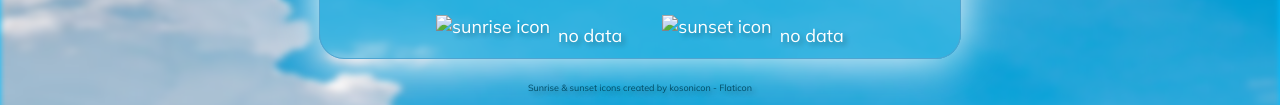
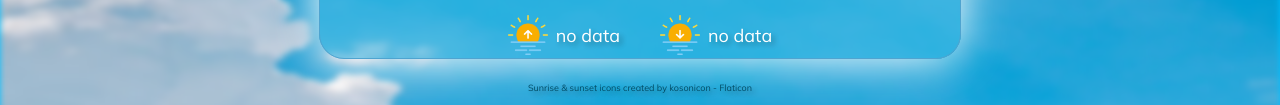
Before and after one commit to franckyi/meteo-livebg-web-app, a plain HTML site: page index.html in a window 1280 px wide. Shown: the part 212-317 px from the top of the page. Drawn offline with nearby package versions, Linux system fonts and the light colour scheme; files that its build step writes are made by us from their sources; the site is published under a folder, as on GitHub Pages, so addresses that start at the root find nothing.

Commit message:
correct icon paths

```diff
--- a/index.html
+++ b/index.html
@@ -22,8 +22,8 @@
                 </div>
             </div>
             <div class="day">
-                <span class="label"><img src="/./images/sunrise.png" alt="sunrise icon" height="40px"> <span class="sunrise">no data</span></span>
-                <span class="label"><img src="/./images/sunset.png" alt="sunset icon" height="40px"> <span class="sunset">no data</span></span>
+                <span class="label"><img src="images/sunrise.png" alt="sunrise icon" height="40px"> <span class="sunrise">no data</span></span>
+                <span class="label"><img src="images/sunset.png" alt="sunset icon" height="40px"> <span class="sunset">no data</span></span>
             </div>
         </article>
         <a class="credits" href="https://www.flaticon.com/free-icons/sunrise" title="sunrise icons">Sunrise & sunset icons created by kosonicon - Flaticon</a>
```
